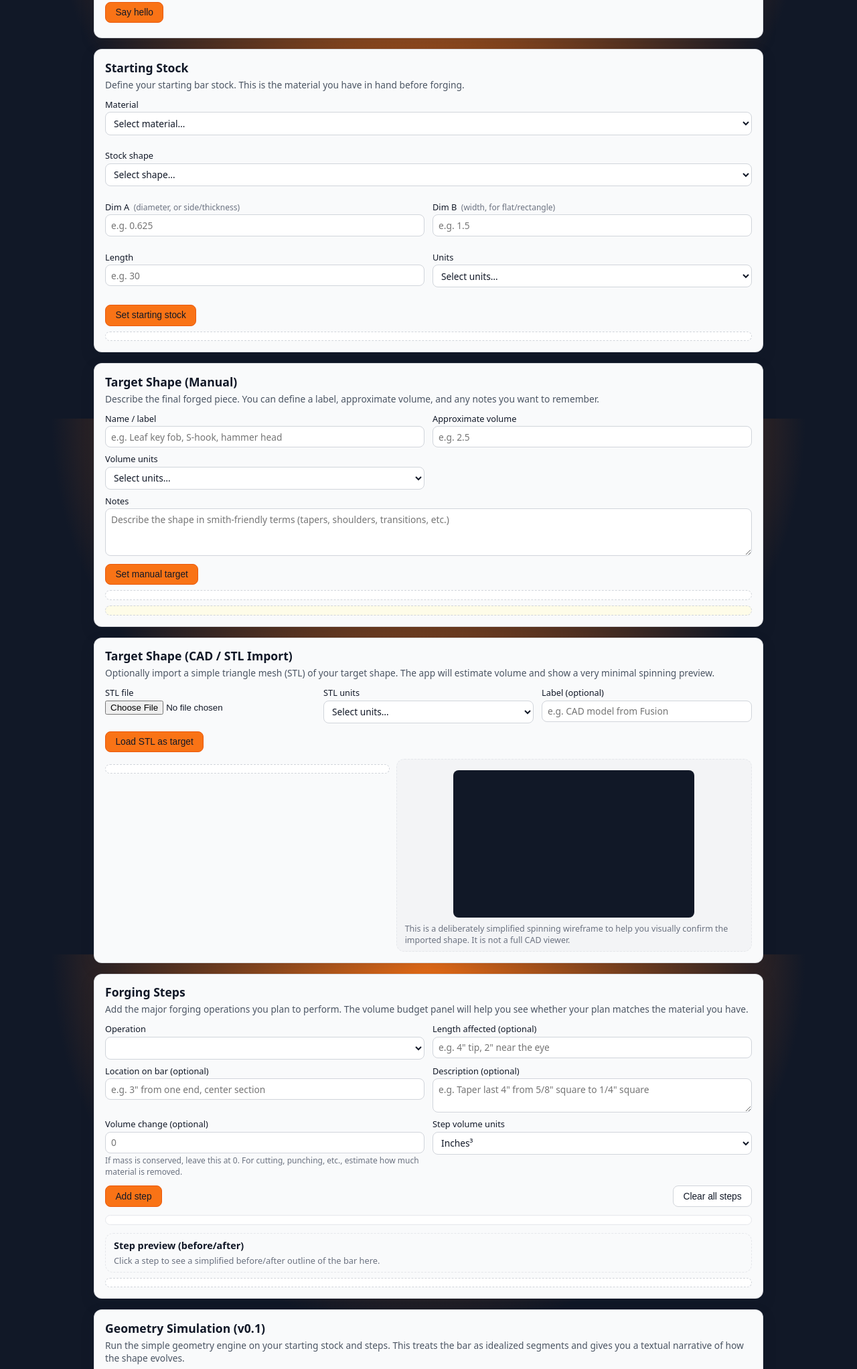
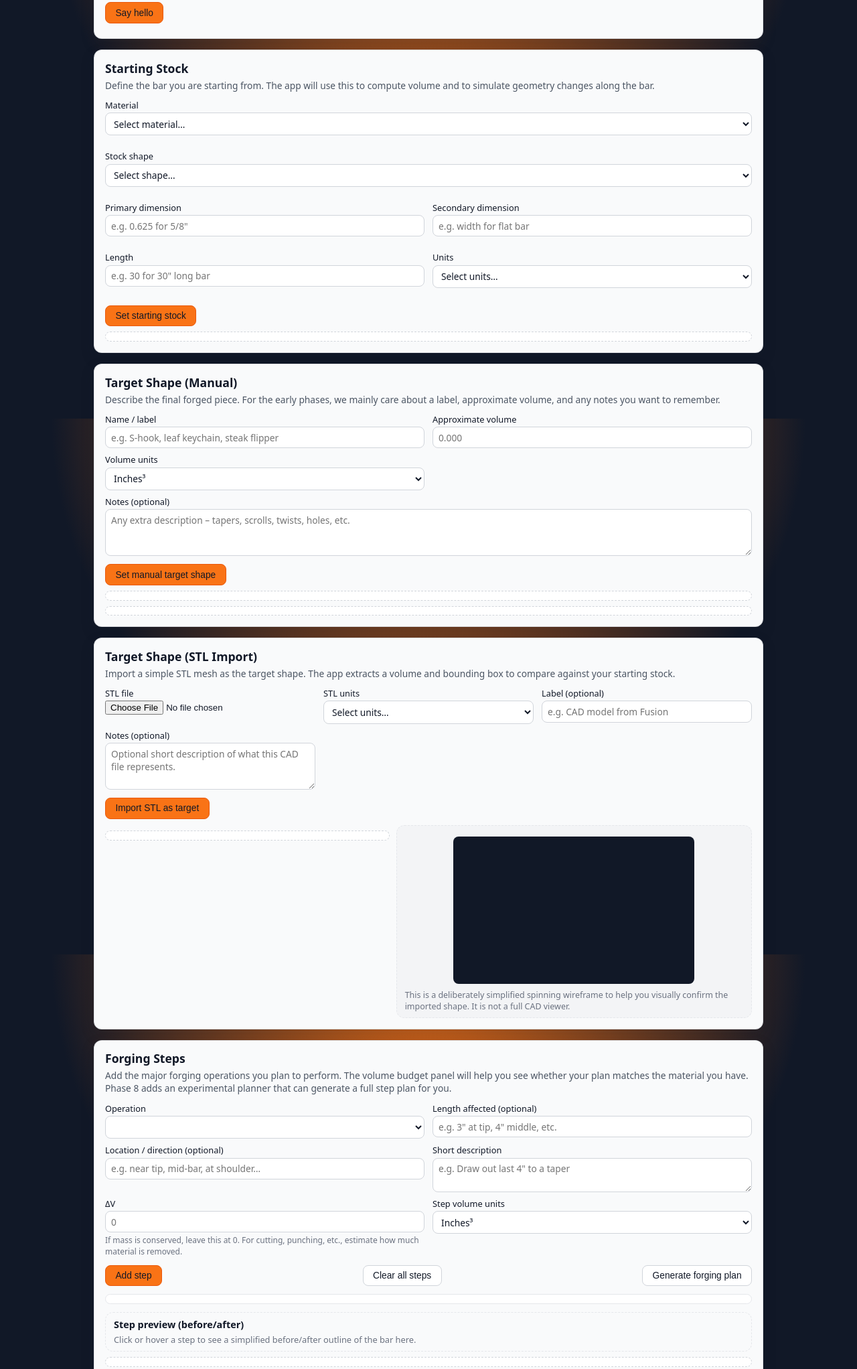
Before and after one commit to andrew23890/smithing-storyboarder, a plain HTML site: page main/index.html in a window 1280 px wide. Shown: the part 175-2219 px from the top of the page at 67% size. Drawn offline with Linux system fonts and the light colour scheme.

Commit message:
refactor: update index.html and stepModel.js for clarity and Phase 8 enhancements

```diff
--- a/main/index.html
+++ b/main/index.html
@@ -15,11 +15,15 @@
   <main class="app-main">
     <!-- Quick Hello / Wiring Check -->
     <section class="card">
-      <h2>ForgeAI Hello</h2>
+      <h2>Hello / Wiring Check</h2>
       <p class="card-intro">
-        Click the button to confirm that the app wiring is working and the JS is loaded.
+        Use this to confirm that JavaScript is wired up correctly.
       </p>
-      <button id="hello-button" class="primary-btn">Say hello</button>
+      <div class="card-actions">
+        <button id="hello-button" class="primary-btn">
+          Say hello
+        </button>
+      </div>
       <p id="hello-output" class="hello-output"></p>
     </section>
 
@@ -27,7 +31,8 @@
     <section class="card">
       <h2>Starting Stock</h2>
       <p class="card-intro">
-        Define your starting bar stock. This is the material you have in hand before forging.
+        Define the bar you are starting from. The app will use this to compute volume
+        and to simulate geometry changes along the bar.
       </p>
 
       <div class="stock-form-grid">
@@ -37,11 +42,11 @@
           <select id="material">
             <option value="">Select material…</option>
             <option value="mild_steel">Mild steel</option>
-            <option value="tool_steel">Tool steel</option>
-            <option value="stainless_steel">Stainless steel</option>
-            <option value="unknown">Unknown / other</option>
+            <option value="medium_steel">Medium carbon steel</option>
+            <option value="high_steel">High carbon steel</option>
+            <option value="other">Other / unknown</option>
           </select>
-          <p id="material-error" class="field-error-message"></p>
+          <p id="stock-material-error" class="field-error-message"></p>
         </div>
 
         <!-- Shape -->
@@ -49,8 +54,8 @@
           <label for="stock-shape">Stock shape</label>
           <select id="stock-shape">
             <option value="">Select shape…</option>
+            <option value="square">Square bar</option>
             <option value="round">Round bar</option>
-            <option value="square">Square bar</option>
             <option value="flat">Flat / rectangular bar</option>
           </select>
           <p id="stock-shape-error" class="field-error-message"></p>
@@ -58,34 +63,28 @@
 
         <!-- Dim A -->
         <div class="field">
-          <label for="dim-a">
-            Dim A
-            <span class="hint">(diameter, or side/thickness)</span>
-          </label>
+          <label for="dim-a">Primary dimension</label>
           <input
             id="dim-a"
             type="number"
             min="0"
             step="0.001"
-            placeholder="e.g. 0.625"
+            placeholder="e.g. 0.625 for 5/8&quot;"
           />
-          <p id="dim-a-error" class="field-error-message"></p>
+          <p id="stock-dim-a-error" class="field-error-message"></p>
         </div>
 
-        <!-- Dim B (only for flat/rectangle) -->
+        <!-- Dim B (optional for square / round) -->
         <div class="field" id="dim-b-wrapper">
-          <label for="dim-b">
-            Dim B
-            <span class="hint">(width, for flat/rectangle)</span>
-          </label>
+          <label for="dim-b">Secondary dimension</label>
           <input
             id="dim-b"
             type="number"
             min="0"
             step="0.001"
-            placeholder="e.g. 1.5"
+            placeholder="e.g. width for flat bar"
           />
-          <p id="dim-b-error" class="field-error-message"></p>
+          <p id="stock-dim-b-error" class="field-error-message"></p>
         </div>
 
         <!-- Length -->
@@ -95,8 +94,8 @@
             id="length"
             type="number"
             min="0"
-            step="0.01"
-            placeholder="e.g. 30"
+            step="0.001"
+            placeholder="e.g. 30 for 30&quot; long bar"
           />
           <p id="stock-length-error" class="field-error-message"></p>
         </div>
@@ -128,8 +127,8 @@
     <section class="card">
       <h2>Target Shape (Manual)</h2>
       <p class="card-intro">
-        Describe the final forged piece. You can define a label, approximate volume,
-        and any notes you want to remember.
+        Describe the final forged piece. For the early phases, we mainly care about a
+        label, approximate volume, and any notes you want to remember.
       </p>
 
       <div class="target-form-grid">
@@ -138,7 +137,7 @@
           <input
             id="target-label"
             type="text"
-            placeholder="e.g. Leaf key fob, S-hook, hammer head"
+            placeholder="e.g. S-hook, leaf keychain, steak flipper"
           />
         </div>
 
@@ -149,14 +148,13 @@
             type="number"
             min="0"
             step="0.001"
-            placeholder="e.g. 2.5"
+            placeholder="0.000"
           />
         </div>
 
         <div class="field">
           <label for="target-units">Volume units</label>
           <select id="target-units">
-            <option value="">Select units…</option>
             <option value="in">Inches³</option>
             <option value="mm">Millimeters³</option>
             <option value="cm">Centimeters³</option>
@@ -164,32 +162,35 @@
         </div>
 
         <div class="field field-span-2">
-          <label for="target-notes">Notes</label>
+          <label for="target-notes">Notes (optional)</label>
           <textarea
             id="target-notes"
             rows="3"
-            placeholder="Describe the shape in smith-friendly terms (tapers, shoulders, transitions, etc.)"
+            placeholder="Any extra description – tapers, scrolls, twists, holes, etc."
           ></textarea>
         </div>
       </div>
 
       <div class="card-actions">
         <button id="target-set-btn" class="primary-btn">
-          Set manual target
+          Set manual target shape
         </button>
       </div>
 
       <p id="target-error" class="card-error"></p>
-      <div id="target-summary" class="stock-summary"></div>
-      <div id="target-compare" class="target-compare"></div>
+
+      <div class="target-summary-layout">
+        <div id="target-summary" class="stock-summary"></div>
+        <div id="target-compare" class="stock-summary"></div>
+      </div>
     </section>
 
-    <!-- Target Shape (CAD/STL) -->
+    <!-- Target Shape (STL / CAD Import) -->
     <section class="card">
-      <h2>Target Shape (CAD / STL Import)</h2>
+      <h2>Target Shape (STL Import)</h2>
       <p class="card-intro">
-        Optionally import a simple triangle mesh (STL) of your target shape. The app
-        will estimate volume and show a very minimal spinning preview.
+        Import a simple STL mesh as the target shape. The app extracts a volume and
+        bounding box to compare against your starting stock.
       </p>
 
       <div class="cad-form-grid">
@@ -216,11 +217,20 @@
             placeholder="e.g. CAD model from Fusion"
           />
         </div>
+
+        <div class="field field-span-2">
+          <label for="cad-notes">Notes (optional)</label>
+          <textarea
+            id="cad-notes"
+            rows="3"
+            placeholder="Optional short description of what this CAD file represents."
+          ></textarea>
+        </div>
       </div>
 
       <div class="card-actions">
         <button id="cad-load-btn" class="primary-btn">
-          Load STL as target
+          Import STL as target
         </button>
       </div>
 
@@ -243,7 +253,8 @@
       <h2>Forging Steps</h2>
       <p class="card-intro">
         Add the major forging operations you plan to perform. The volume budget panel
-        will help you see whether your plan matches the material you have.
+        will help you see whether your plan matches the material you have.<br />
+        Phase 8 adds an experimental planner that can generate a full step plan for you.
       </p>
 
       <div class="steps-form-grid">
@@ -261,35 +272,33 @@
           <input
             id="steps-param-length"
             type="text"
-            placeholder="e.g. 4&quot; tip, 2&quot; near the eye"
+            placeholder="e.g. 3&quot; at tip, 4&quot; middle, etc."
           />
         </div>
 
-        <!-- Optional location parameter -->
+        <!-- Optional location / direction parameter -->
         <div class="field">
-          <label for="steps-param-location">Location on bar (optional)</label>
+          <label for="steps-param-location">Location / direction (optional)</label>
           <input
             id="steps-param-location"
             type="text"
-            placeholder="e.g. 3&quot; from one end, center section"
+            placeholder="e.g. near tip, mid-bar, at shoulder…"
           />
         </div>
 
-        <!-- Description (user text) -->
+        <!-- Description -->
         <div class="field field-span-2">
-          <label for="step-description">Description (optional)</label>
+          <label for="step-description">Short description</label>
           <textarea
             id="step-description"
             rows="2"
-            placeholder="e.g. Taper last 4&quot; from 5/8&quot; square to 1/4&quot; square"
+            placeholder="e.g. Draw out last 4&quot; to a taper"
           ></textarea>
         </div>
 
         <!-- Volume delta -->
         <div class="field">
-          <label id="steps-volume-delta-label" for="step-delta-volume">
-            Volume change (optional)
-          </label>
+          <label for="step-delta-volume" id="steps-volume-delta-label">ΔV</label>
           <input
             id="step-delta-volume"
             type="number"
@@ -321,6 +330,9 @@
         <button id="steps-clear-btn" class="secondary-btn">
           Clear all steps
         </button>
+        <button id="steps-autoplan-btn" class="secondary-btn">
+          Generate forging plan
+        </button>
       </div>
 
       <p id="steps-error" class="card-error"></p>
@@ -329,7 +341,7 @@
       <div id="step-preview-panel" class="step-preview-panel">
         <h3 class="step-preview-title">Step preview (before/after)</h3>
         <p class="step-preview-placeholder">
-          Click a step to see a simplified before/after outline of the bar here.
+          Click or hover a step to see a simplified before/after outline of the bar here.
         </p>
       </div>
       <div id="steps-volume-summary" class="stock-summary"></div>
@@ -370,8 +382,8 @@
         <li>✅ Phase 5: App state, constraints, and heuristic preview</li>
         <li>✅ Phase 6: CAD/STL import and spinning preview</li>
         <li>⬜ Phase 7: Storyboard drawings &amp; thumbnails</li>
-        <li>⬜ Phase 8: Local save/load &amp; sharing</li>
-        <li>⬜ Phase 9: Advanced heuristics &amp; AI-assisted planning</li>
+        <li>⬜ Phase 8: Autonomous forging planner (this page)</li>
+        <li>⬜ Phase 9: Local save/load &amp; sharing</li>
       </ul>
     </section>
   </main>
```
Also changed, not shown: main/modules/stepModel.js (+19 -1 lines).
